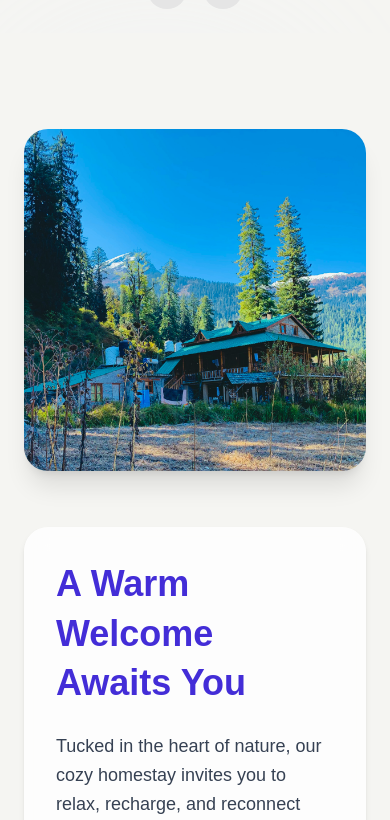
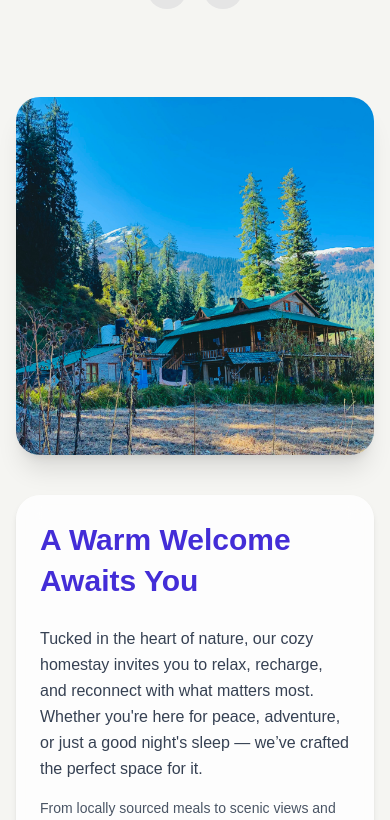
Before and after one commit to rajnish612/Digital-Marketing-Agency, a Next.js app: page / in a window 390 px wide. Shown: the part 4925-5745 px from the top of the page. Built offline with nearby package versions, Linux system fonts and the light colour scheme; grey boxes are pictures that could not be loaded; a web font is replaced by a local one.

Commit message:
fixed the about us section which was going out the screen in smaller screens

```diff
--- a/src/app/components/AboutUs.js
+++ b/src/app/components/AboutUs.js
@@ -6,11 +6,11 @@ const AboutUs = () => {
   return (
     <section
       id="about us"
-      className="relative py-24 px-6 bg-[#f5f5f2]"
+      className="relative py-16 px-4 sm:px-6 bg-[#f5f5f2] overflow-x-hidden"
     >
-      <div className="max-w-7xl mx-auto grid md:grid-cols-2 gap-14 items-center">
+      <div className="max-w-7xl mx-auto grid grid-cols-1 md:grid-cols-2 gap-10 md:gap-14 items-center">
         {/* Decorative Blurred Circle */}
-        <div className="absolute w-60 h-60 bg-indigo-100 rounded-full blur-[100px] top-10 left-10 -z-10 opacity-30"></div>
+        <div className="hidden sm:block absolute w-60 h-60 bg-indigo-100 rounded-full blur-[100px] top-10 left-10 -z-10 opacity-30"></div>
 
         {/* Image */}
         <motion.div
@@ -20,9 +20,9 @@ const AboutUs = () => {
           viewport={{ once: true, amount: 0.3 }}
         >
           <img
-            src="/images/homestay.jpg" // Replace with your image
+            src="/images/homestay.jpg"
             alt="Our Homestay"
-            className="w-full h-auto rounded-3xl shadow-xl object-cover"
+            className="w-full max-w-full h-auto rounded-3xl shadow-xl object-cover"
           />
         </motion.div>
 
@@ -32,23 +32,23 @@ const AboutUs = () => {
           whileInView={{ x: 0, opacity: 1 }}
           transition={{ duration: 0.8 }}
           viewport={{ once: true, amount: 0.3 }}
-          className="bg-white/80 backdrop-blur-md rounded-3xl p-8 shadow-md"
+          className="bg-white/80 backdrop-blur-md rounded-3xl p-6 sm:p-8 shadow-md"
         >
-          <h2 className="text-4xl font-bold text-indigo-700 mb-6 leading-snug">
+          <h2 className="text-3xl sm:text-4xl font-bold text-indigo-700 mb-6 leading-snug">
             A Warm Welcome Awaits You
           </h2>
-          <p className="text-gray-700 text-lg mb-4 leading-relaxed">
+          <p className="text-gray-700 text-base sm:text-lg mb-4 leading-relaxed">
             Tucked in the heart of nature, our cozy homestay invites you to
             relax, recharge, and reconnect with what matters most. Whether
             you're here for peace, adventure, or just a good night's sleep —
             we’ve crafted the perfect space for it.
           </p>
-          <p className="text-gray-600 text-base mb-6">
+          <p className="text-gray-600 text-sm sm:text-base mb-6">
             From locally sourced meals to scenic views and heartfelt
             hospitality, every corner of our home is built to make you feel
             welcome.
           </p>
-          <button className="mt-2 px-6 py-3 bg-indigo-600 text-white rounded-full hover:bg-indigo-700 transition duration-300 shadow-sm">
+          <button className="mt-2 px-6 py-3 bg-indigo-600 text-white rounded-full hover:bg-indigo-700 transition duration-300 shadow-sm w-full sm:w-auto">
             Learn More
           </button>
         </motion.div>
```
